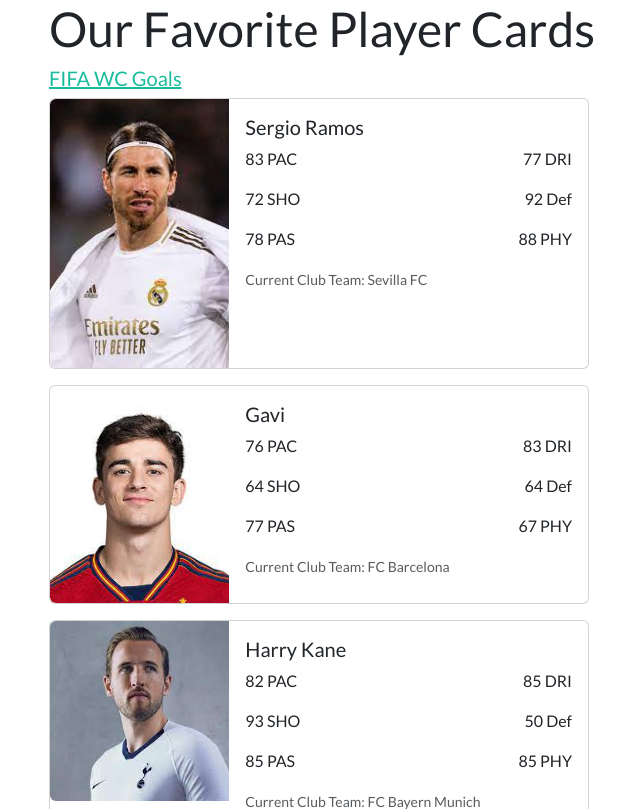
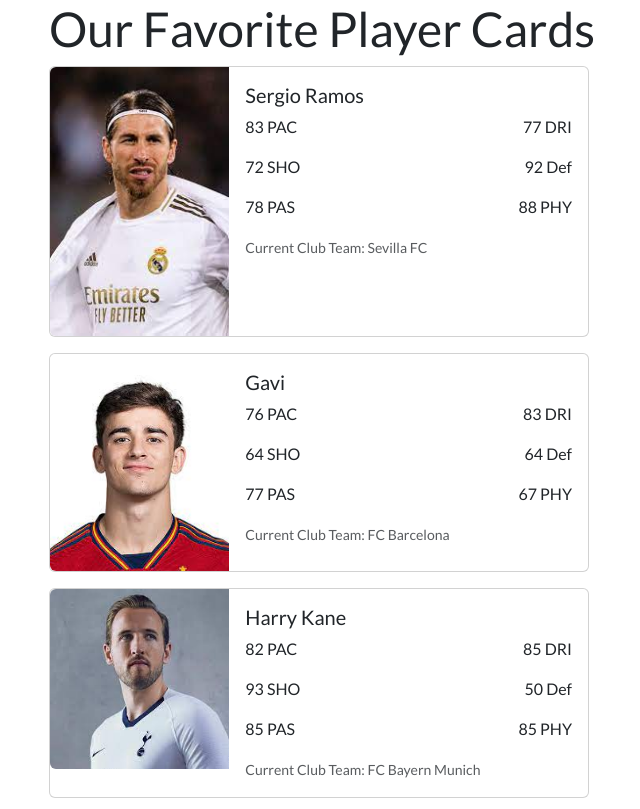
Before and after one commit to nmharrison10/mis4013_project, a PHP site: page /about-the-players.php in a window 1280 px wide. Shown: the part 72-881 px from the top of the page, without its empty margins (33-673 px from the left). Run offline with PHP 8.4, Linux system fonts and the light colour scheme.

Commit message:
Update about-the-players.php

```diff
--- a/about-the-players.php
+++ b/about-the-players.php
@@ -7,7 +7,6 @@ include "view-header.php";
 <div class="row">
   <div class = "col">
   <h1>Our Favorite Player Cards</h1>
-    <h5><a href="view-chart.html">FIFA WC Goals</a></h5>
   </div>
   <div class = "col-auto">
   </div>
```
